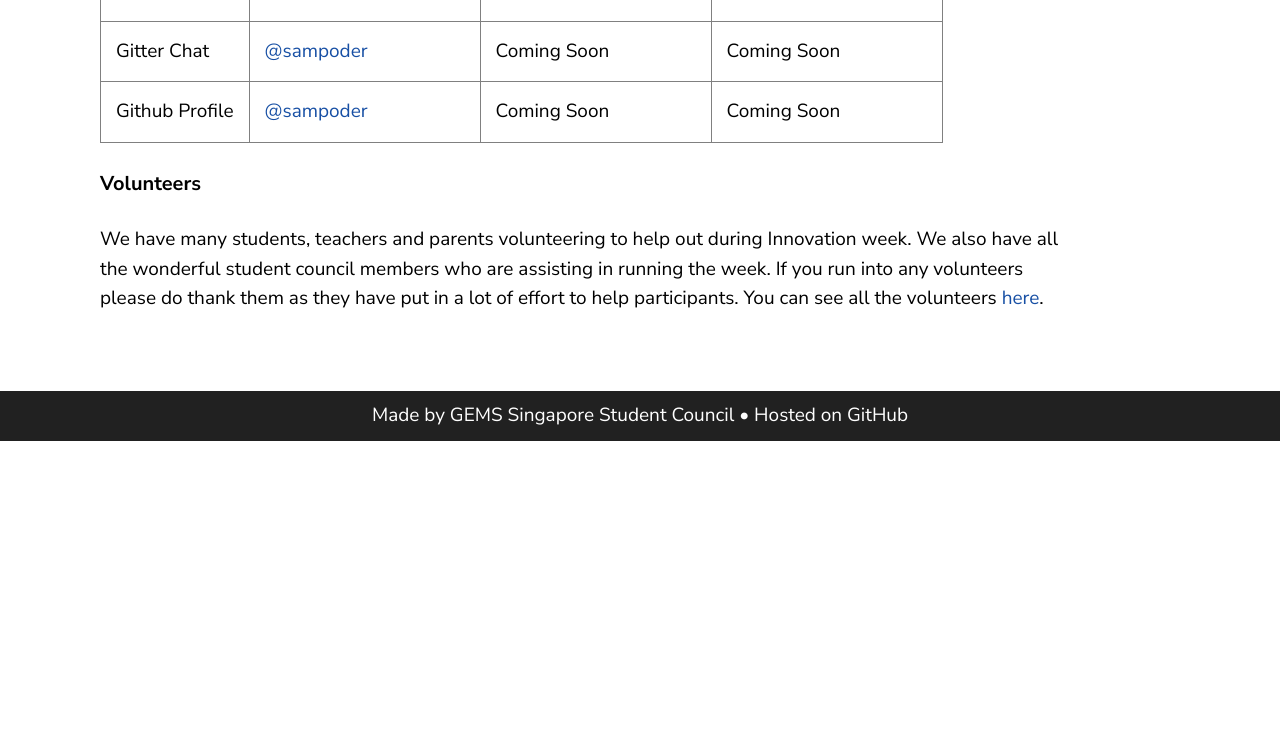
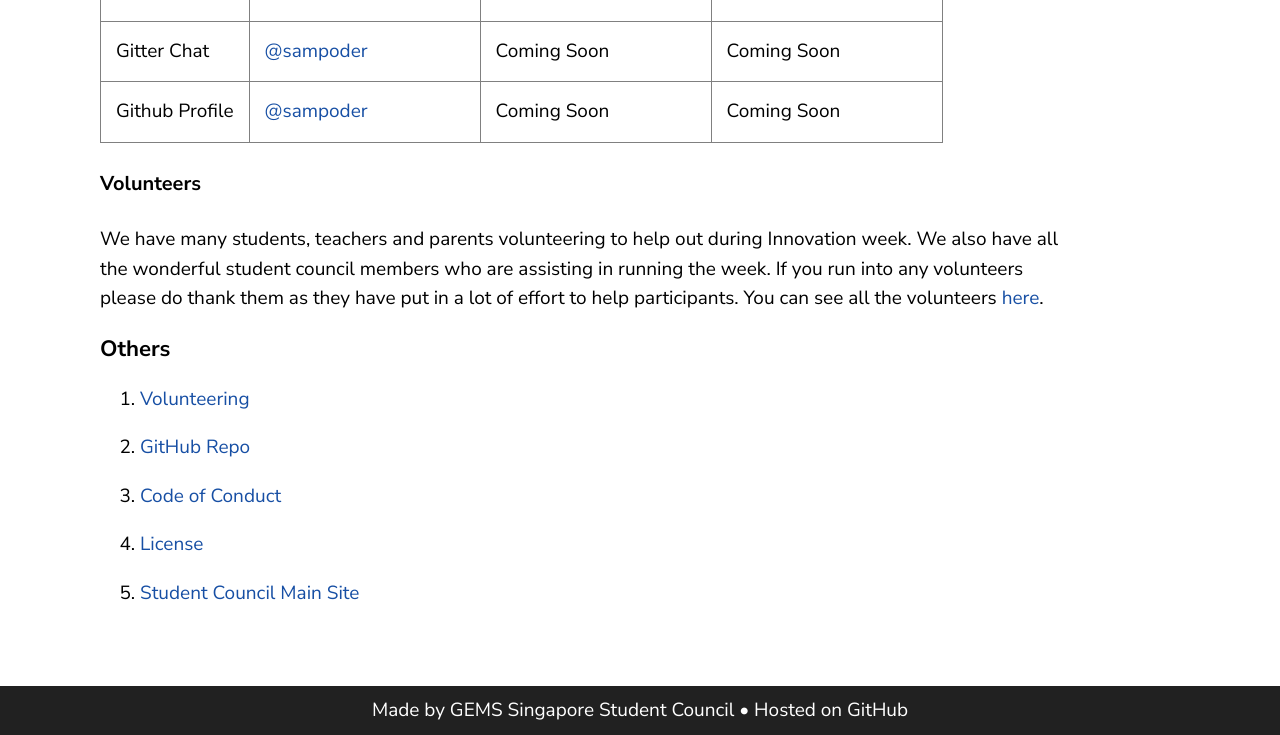
Before and after one commit to gemssingaporestudentcouncil/innovationweek2020, a Jekyll site: the page built from index.md, in a window 1280 px wide and 900 px high, scrolled down 1791 px, cut to the strip 165-900 px from the top of the window. Built offline with Jekyll 4.4.1, drawn with Linux system fonts in a browser that asks for light colours; before the commit the page ends 2397 px from its top, so only the background shows below that.

Commit message:
Update index.md

```diff
--- a/index.md
+++ b/index.md
@@ -76,3 +76,15 @@ The full team is online at the Gitter Chat:
 #### **Volunteers**
 
 We have many students, teachers and parents volunteering to help out during Innovation week. We also have all the wonderful student council members who are assisting in running the week. If you run into any volunteers please do thank them as they have put in a lot of effort to help participants. You can see all the volunteers [here](https://github.com/gemssingaporestudentcouncil/innovationweek2020/blob/master/CONTRIBUTERS.md).
+
+### Others
+
+1. [Volunteering](volunteering)
+
+2. [GitHub Repo](https://github.com/gemssingaporestudentcouncil/innovationweek2020)
+
+3. [Code of Conduct](https://github.com/gemssingaporestudentcouncil/innovationweek2020/blob/master/CODE_OF_CONDUCT.md)
+
+4. [License](https://github.com/gemssingaporestudentcouncil/innovationweek2020/blob/master/LICENSE)
+
+5. [Student Council Main Site](https://gemssingaporestudentcouncil.github.io)
```
